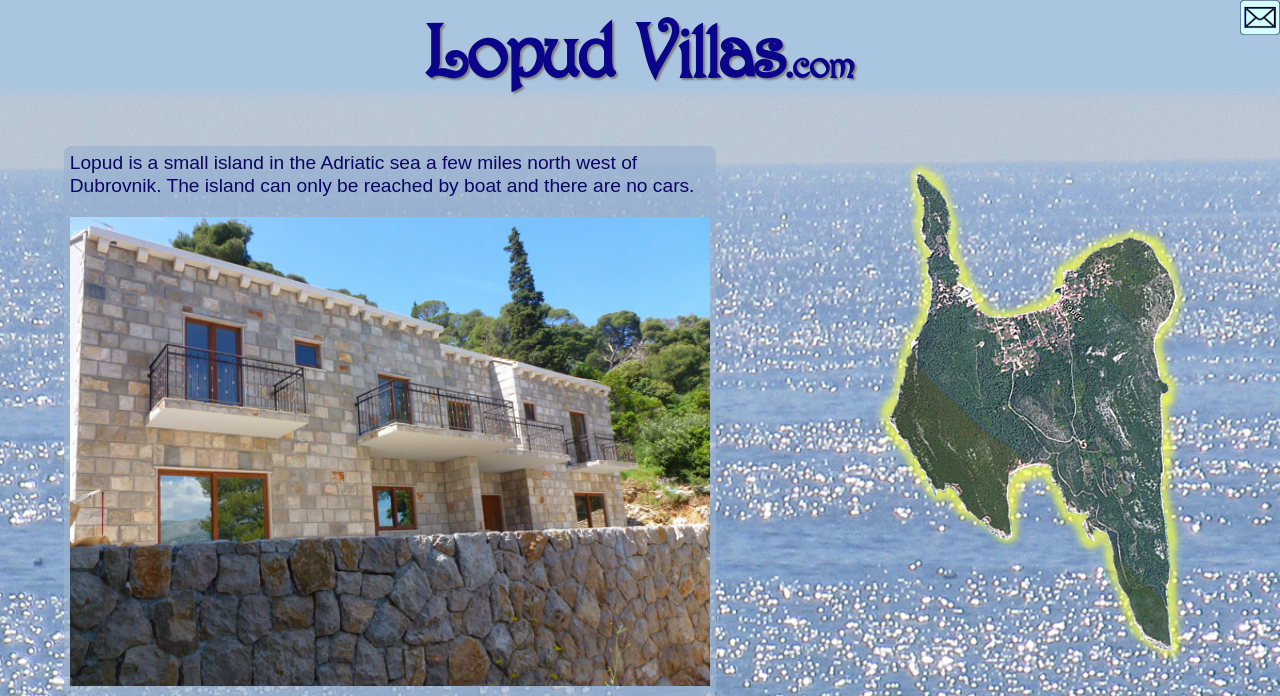
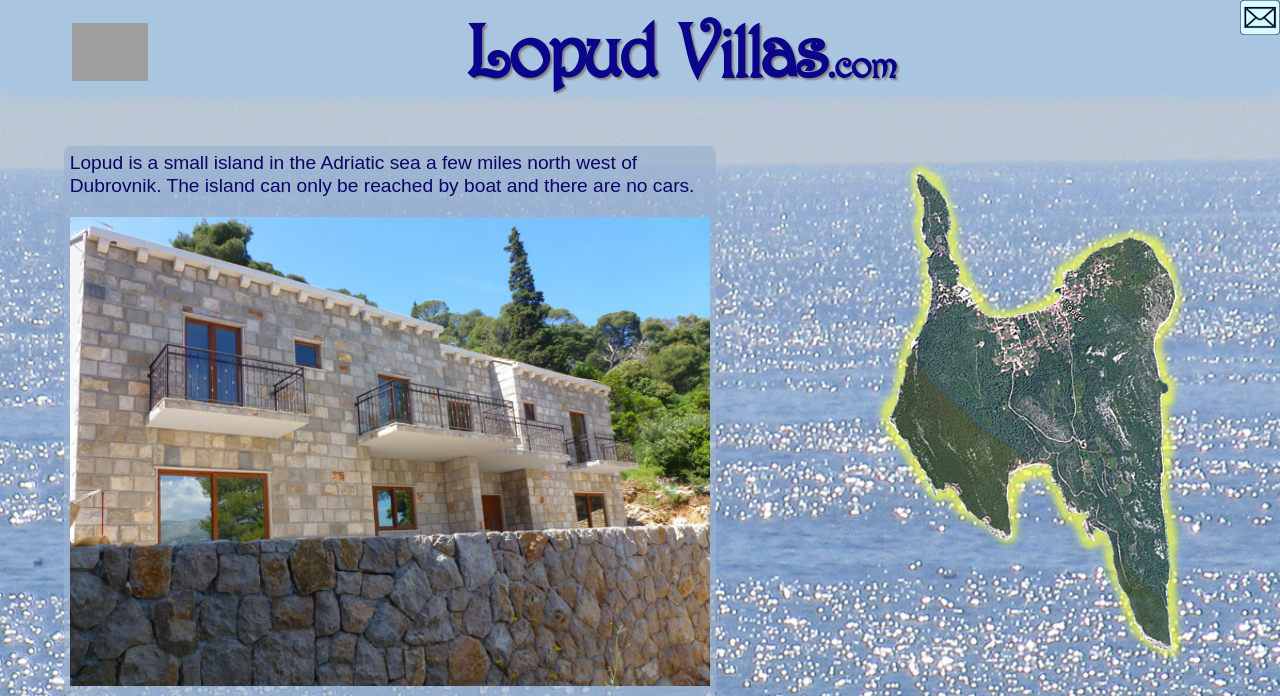
Before and after one commit to petetav/allez-lopud, a PHP site: page / in a window 1280 px wide. Shown: the top 696 px of the page. Run offline with PHP 8.4, Linux system fonts and the light colour scheme; some web fonts are replaced; grey boxes are pictures that could not be loaded.

Commit message:
Favicons sorted

```diff
--- a/css/main.css
+++ b/css/main.css
@@ -146,7 +146,6 @@ header {
   margin: 0;
   font-family: 'HARRINGT', arial;
   width: 100%;
-  height: .3em;
   text-align: center;
   font-size: 4em;
   font-weight: 900;
@@ -158,7 +157,7 @@ header {
   z-index: 100;
 }
 
-/* line 161, /Volumes/Macintosh HD/Users/petertavener/Dropbox/htdocs/allez-lopud/main.scss */
+/* line 160, /Volumes/Macintosh HD/Users/petertavener/Dropbox/htdocs/allez-lopud/main.scss */
 main {
   position: relative;
   width: 90%;
@@ -166,7 +165,7 @@ main {
   top: 2.9em;
 }
 
-/* line 168, /Volumes/Macintosh HD/Users/petertavener/Dropbox/htdocs/allez-lopud/main.scss */
+/* line 167, /Volumes/Macintosh HD/Users/petertavener/Dropbox/htdocs/allez-lopud/main.scss */
 section {
   position: relative;
   margin-top: 1em;
@@ -175,12 +174,12 @@ section {
   padding: .3em;
 }
 
-/* line 176, /Volumes/Macintosh HD/Users/petertavener/Dropbox/htdocs/allez-lopud/main.scss */
+/* line 175, /Volumes/Macintosh HD/Users/petertavener/Dropbox/htdocs/allez-lopud/main.scss */
 .dotcom {
   font-size: .5em;
 }
 
-/* line 180, /Volumes/Macintosh HD/Users/petertavener/Dropbox/htdocs/allez-lopud/main.scss */
+/* line 179, /Volumes/Macintosh HD/Users/petertavener/Dropbox/htdocs/allez-lopud/main.scss */
 .spacephoto {
   position: relative;
   top: 3em;
@@ -190,13 +189,13 @@ section {
   float: right;
 }
 
-/* line 190, /Volumes/Macintosh HD/Users/petertavener/Dropbox/htdocs/allez-lopud/main.scss */
+/* line 189, /Volumes/Macintosh HD/Users/petertavener/Dropbox/htdocs/allez-lopud/main.scss */
 .intro {
   width: 50vw;
   background-color: rgba(154, 179, 209, 0.7);
 }
 
-/* line 195, /Volumes/Macintosh HD/Users/petertavener/Dropbox/htdocs/allez-lopud/main.scss */
+/* line 194, /Volumes/Macintosh HD/Users/petertavener/Dropbox/htdocs/allez-lopud/main.scss */
 .villa_front {
   position: relative;
   margin: auto;
@@ -204,7 +203,7 @@ section {
   width: 50vw;
 }
 
-/* line 203, /Volumes/Macintosh HD/Users/petertavener/Dropbox/htdocs/allez-lopud/main.scss */
+/* line 202, /Volumes/Macintosh HD/Users/petertavener/Dropbox/htdocs/allez-lopud/main.scss */
 #envelope {
   position: absolute;
   top: 0;
@@ -212,7 +211,18 @@ section {
   z-index: 120;
 }
 
-/* line 210, /Volumes/Macintosh HD/Users/petertavener/Dropbox/htdocs/allez-lopud/main.scss */
+/* line 209, /Volumes/Macintosh HD/Users/petertavener/Dropbox/htdocs/allez-lopud/main.scss */
+.sun_icon {
+  position: relative;
+  margin-top: -0.5em;
+  left: 5vw;
+  width: 1em;
+  margin-left: .1em;
+  height: auto;
+  float: left;
+}
+
+/* line 219, /Volumes/Macintosh HD/Users/petertavener/Dropbox/htdocs/allez-lopud/main.scss */
 .location {
   background-color: rgba(154, 179, 209, 0.7);
   position: relative;
@@ -220,7 +230,7 @@ section {
 }
 
 /*Google Map iframe */
-/* line 217, /Volumes/Macintosh HD/Users/petertavener/Dropbox/htdocs/allez-lopud/main.scss */
+/* line 226, /Volumes/Macintosh HD/Users/petertavener/Dropbox/htdocs/allez-lopud/main.scss */
 .mapWrapper {
   position: relative;
   height: 0;
@@ -228,7 +238,7 @@ section {
   padding-bottom: 75%;
 }
 
-/* line 224, /Volumes/Macintosh HD/Users/petertavener/Dropbox/htdocs/allez-lopud/main.scss */
+/* line 233, /Volumes/Macintosh HD/Users/petertavener/Dropbox/htdocs/allez-lopud/main.scss */
 .mapWrapper iframe {
   position: absolute;
   top: 0;
@@ -238,17 +248,17 @@ section {
 }
 
 /*end of map css */
-/* line 235, /Volumes/Macintosh HD/Users/petertavener/Dropbox/htdocs/allez-lopud/main.scss */
+/* line 244, /Volumes/Macintosh HD/Users/petertavener/Dropbox/htdocs/allez-lopud/main.scss */
 .inside {
   background-color: rgba(154, 179, 209, 0.7);
 }
 
-/* line 239, /Volumes/Macintosh HD/Users/petertavener/Dropbox/htdocs/allez-lopud/main.scss */
+/* line 248, /Volumes/Macintosh HD/Users/petertavener/Dropbox/htdocs/allez-lopud/main.scss */
 .around {
   background-color: rgba(154, 179, 209, 0.7);
 }
 
-/* line 243, /Volumes/Macintosh HD/Users/petertavener/Dropbox/htdocs/allez-lopud/main.scss */
+/* line 252, /Volumes/Macintosh HD/Users/petertavener/Dropbox/htdocs/allez-lopud/main.scss */
 .photo {
   position: relative;
   width: 35%;
--- a/index.html
+++ b/index.html
@@ -8,7 +8,12 @@
         <meta name="viewport" content="width=device-width, initial-scale=1">
 
         <link rel="apple-touch-icon" href="apple-touch-icon.png">
+
         <!-- Place favicon.ico in the root directory -->
+        <!-- favicon coutesy of http://www.favicon.cc/ -->
+<link href="img/sun_favicon.ico"  rel="icon" type="image/x-icon" />
+
+
 	   <link href="https://fonts.googleapis.com/css?family=Itim" rel="stylesheet">
 	   <link href="https://fonts.googleapis.com/css?family=Droid+Sans" rel="stylesheet">
         <link rel="stylesheet" href="css/main.css">
@@ -17,7 +22,11 @@
 
 <body>
 
-<header><p>Lopud Villas<span class="dotcom">.com</span></p>
+<header>
+	<div class="sun_icon">
+		<img src="img/sun_icon2.png" alt="sun_icon2" width=100% height=100%>
+	</div>
+	<p>Lopud Villas<span class="dotcom">.com</span></p>
 <div id=envelope>
 
 	<a href="mailto:allezsunshine@gmail.com">
--- a/main.scss
+++ b/main.scss
@@ -143,7 +143,6 @@ header{
 	margin: 0;
 	font-family:'HARRINGT', arial;
 	width: 100%;
-	height: .3em;
 	text-align: center;
 	font-size: 4em;
 	font-weight: 900;
@@ -207,6 +206,16 @@ section{
 	z-index: 120;
 }
 
+.sun_icon{
+	position: relative;
+	margin-top: -0.5em;
+	left: 5vw;
+	width: 1em;
+	margin-left: .1em;
+	height: auto;
+	float: left;
+}
+
 .location{
 	background-color: $section_bg;
 	position: relative;
```
Also changed, not shown: favicon.ico (deleted).
